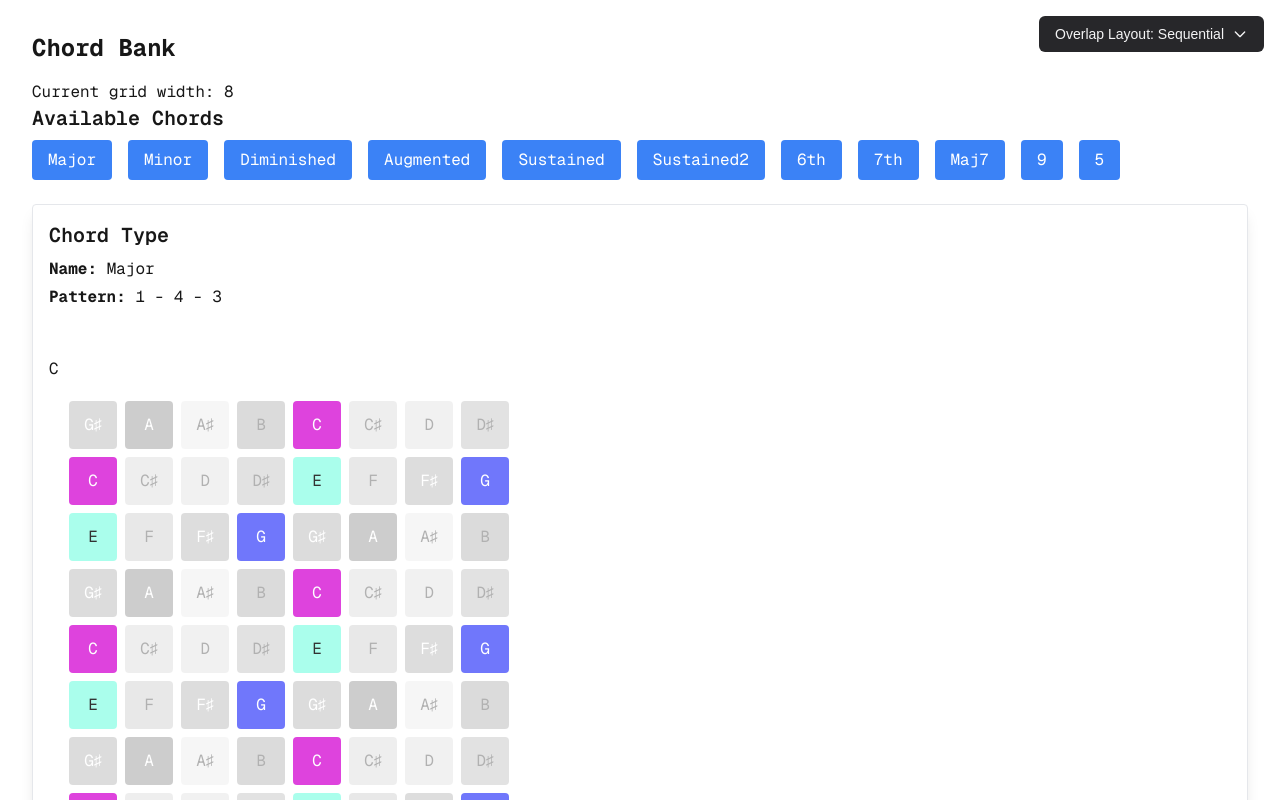
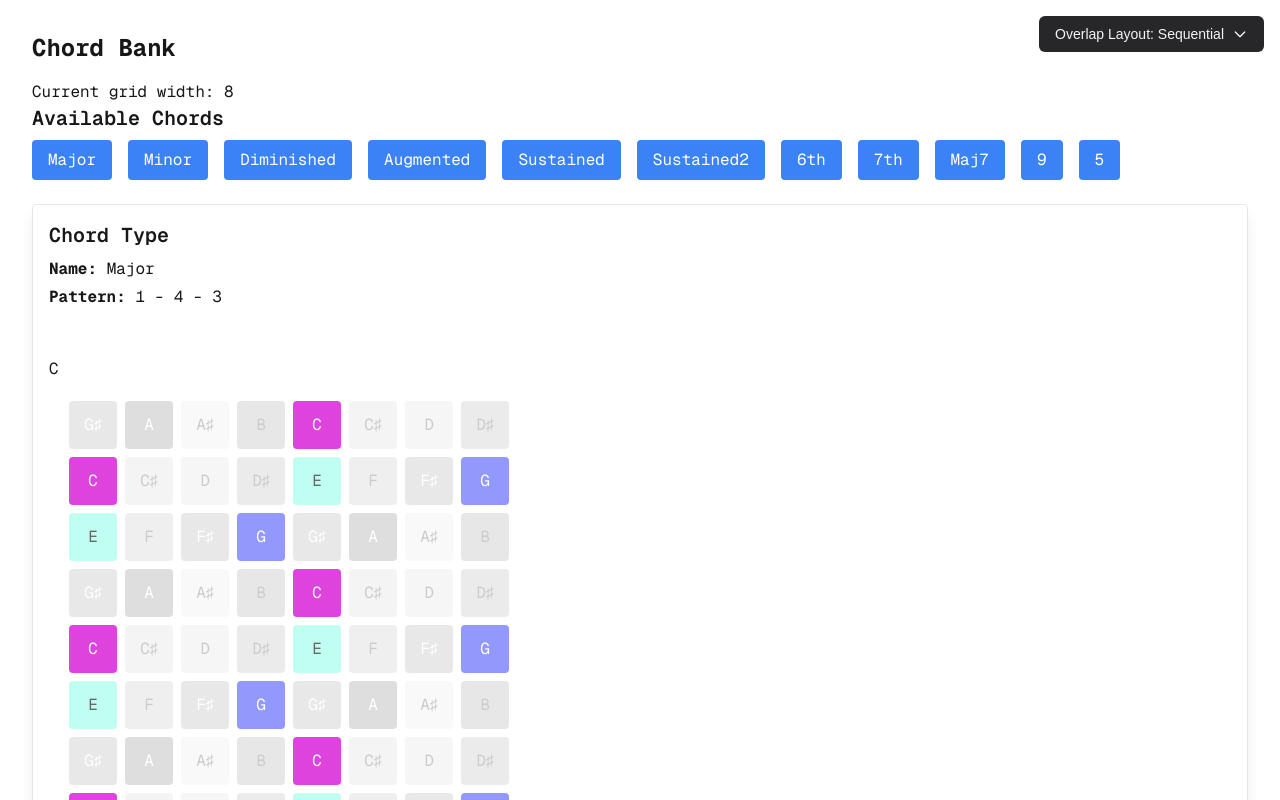
Before and after one commit to leouofa/gridbeat, a Next.js app: page / in a window 1280 px wide. Both pictures are taken after a click on the button "Major". Shown: the top 800 px of the page. Built offline with nearby package versions, Linux system fonts and the light colour scheme.

Commit message:
made highlight pattern optional

```diff
--- a/components/Grid.tsx
+++ b/components/Grid.tsx
@@ -7,8 +7,8 @@ import { usePreferences } from "@/contexts/PreferencesContext";
 import { getNoteHighlight } from "@/utils/NoteHighlighter";
 
 interface GridProps {
-  pattern: Interval;
-  rootNote: number;
+  pattern?: Interval;
+  rootNote?: number;
 }
 
 const Grid: React.FC<GridProps> = ({ pattern, rootNote }) => {
@@ -115,7 +115,11 @@ const Grid: React.FC<GridProps> = ({ pattern, rootNote }) => {
       {grid.reverse().map((row, rowIndex) => (
         <div key={rowIndex} className="flex">
           {row.map((note, columnIndex) => {
-            const highlight = getNoteHighlight(note, pattern, rootNote);
+            // Only get highlight if both pattern and rootNote are provided
+            const highlight =
+              pattern && rootNote !== undefined
+                ? getNoteHighlight(note, pattern, rootNote)
+                : {};
 
             return (
               <div
--- a/utils/NoteHighlighter.ts
+++ b/utils/NoteHighlighter.ts
@@ -36,14 +36,14 @@ export const getNoteHighlight = (
   // Check if note is part of the pattern
   if (notesInPattern.includes(noteValue)) {
     return {
-      opacity: 0.8,
+      opacity: 0.6,
       filter: undefined,
     };
   }
 
   // Note is not part of the chord
   return {
-    opacity: 0.3,
+    opacity: 0.2,
     filter: "grayscale(100%)",
   };
 };
```
